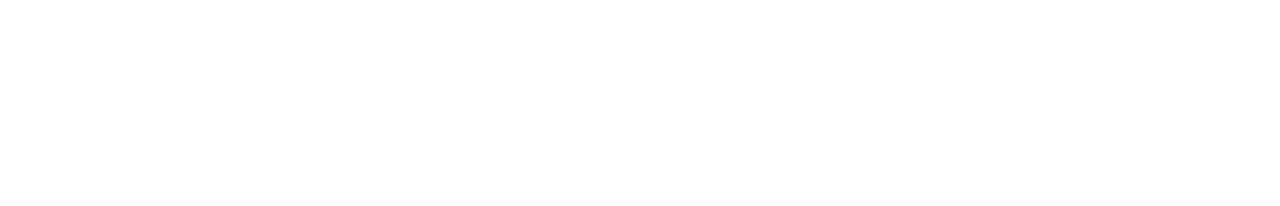
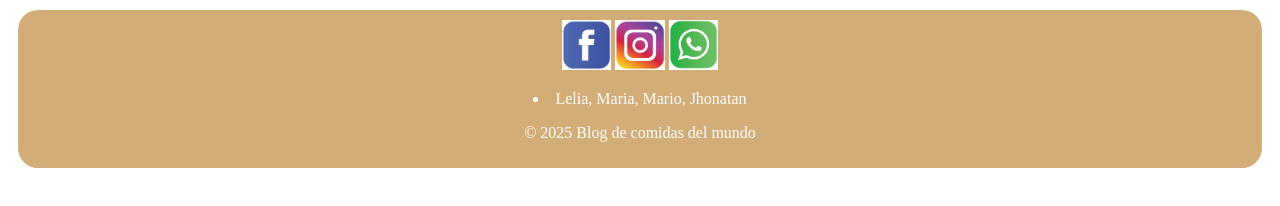
Before and after one commit to M1-Introduccion-al-desarrollo-web/blog-grupo1-lucia-formadora, a plain HTML site: page index.html in a window 1280 px wide. Drawn offline with Linux system fonts and the light colour scheme.

Commit message:
footer index

```diff
--- a/index.html
+++ b/index.html
@@ -4,6 +4,20 @@
     <meta charset="UTF-8">
     <meta name="viewport" content="width=device-width, initial-scale=1.0">
     <title>Blog de Comida</title>
+    <style>
+        footer {
+          background-color:rgb(210, 173,119);
+          color: white;
+          text-align: center;
+          padding: 10px;
+          border-radius: 20px; /* Ajusta el valor para más o menos redondeo */
+          margin: 10px;
+        }
+        footer img{
+            max-width: 50px;/*agusta el tamaño de la imagen*/
+            height: 50px;
+        }
+      </style>
 </head>
 <body>
     <header>
@@ -14,8 +28,15 @@
 
     </main>
 
+
     <footer>
+        <img src="./images/img-jhonatan/fecebook.png" alt="fecebook">
 
+        <img src="./images/img-jhonatan/instragran.png" alt="instran">
+
+        <img src="./images/img-jhonatan/wuashap.png" alt=" wuashap">
+        <p><li>Lelia, Maria, Mario, Jhonatan</li></p>
+        <p>© 2025 Blog de comidas del mundo</mundo></p>
     </footer>
 </body>
 </html>
```
Also changed, not shown: pages/jhonatan/jhonatan.html (+1 -1 lines), images/img-jhonatan/fecebook.png (added), images/img-jhonatan/instragran.png (added), images/img-jhonatan/wuashap.png (added).
